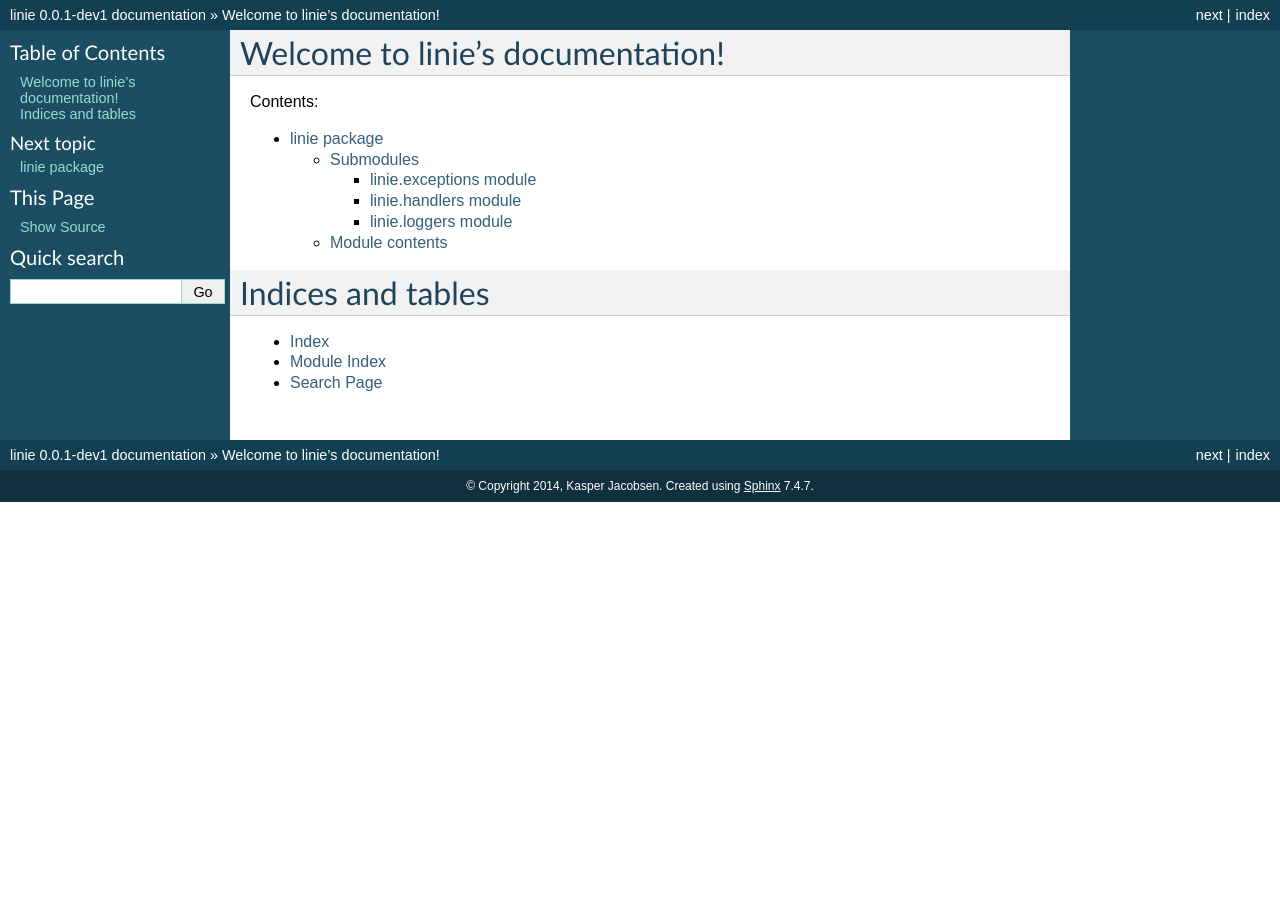
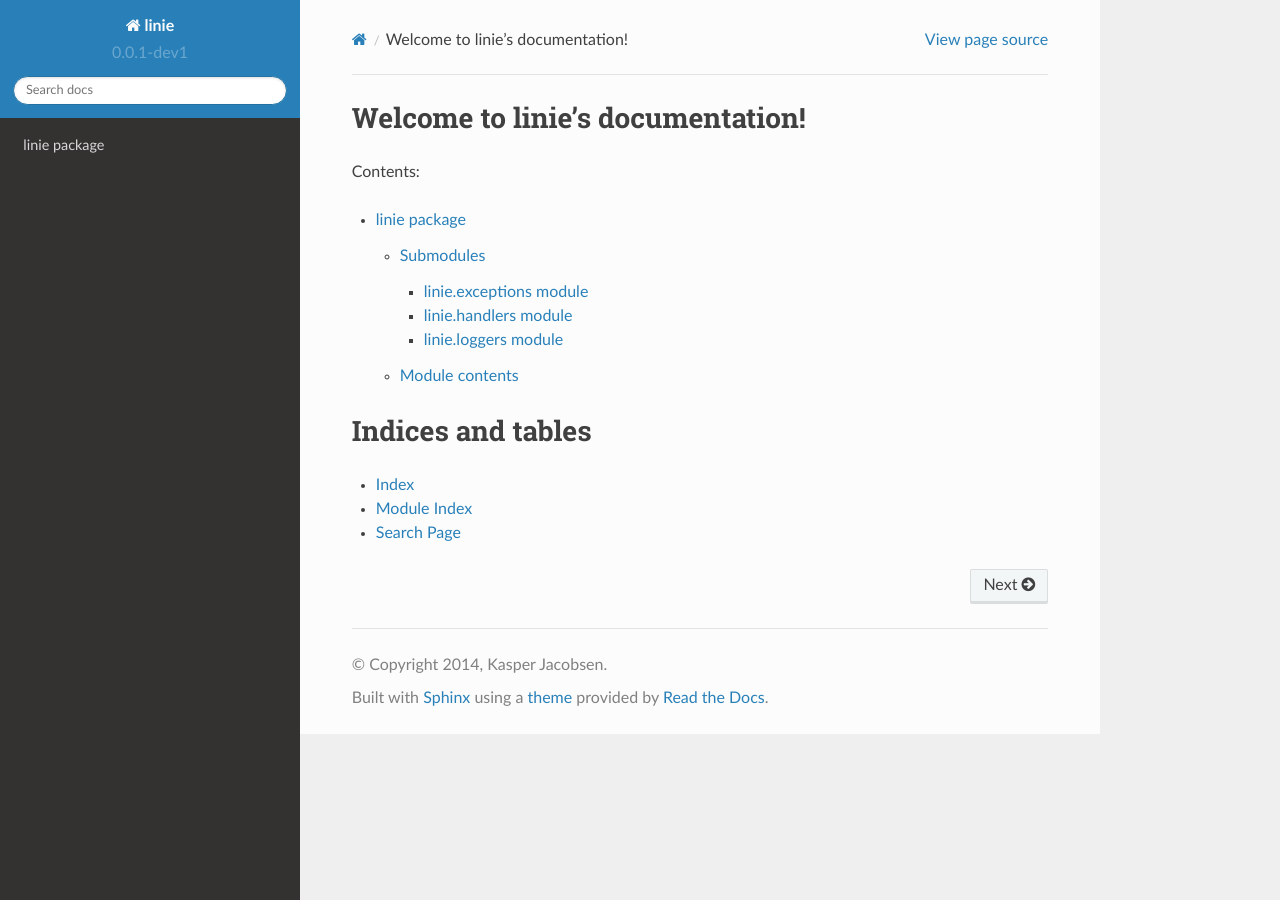
Before and after one commit to dinoshauer/linie, a Sphinx documentation site: the page built from docs/source/index.rst, in a window 1280 px wide. Built offline with Sphinx 7.4.7 and the Read the Docs theme 2.0.0, drawn with Linux system fonts in a browser that asks for light colours.

Commit message:
Added local rtd theme

```diff
--- a/docs/source/conf.py
+++ b/docs/source/conf.py
@@ -19,6 +19,14 @@
 # add these directories to sys.path here. If the directory is relative to the
 # documentation root, use os.path.abspath to make it absolute, like shown here.
 sys.path.insert(0, os.path.abspath(os.path.join(os.path.dirname(__file__), '../..')))
+
+# -- Read-The-Docs fix for using their template locally -------------------
+on_rtd = os.environ.get('READTHEDOCS', None) == 'True'
+
+if not on_rtd:  # only import and set the theme if we're building docs locally
+    import sphinx_rtd_theme
+    html_theme = 'sphinx_rtd_theme'
+    html_theme_path = [sphinx_rtd_theme.get_html_theme_path()]
 
 # -- General configuration ------------------------------------------------
 
@@ -105,7 +113,7 @@
 
 # The theme to use for HTML and HTML Help pages.  See the documentation for
 # a list of builtin themes.
-html_theme = 'default'
+# html_theme = 'default'
 
 # Theme options are theme-specific and customize the look and feel of a theme
 # further.  For a list of options available for each theme, see the
```
